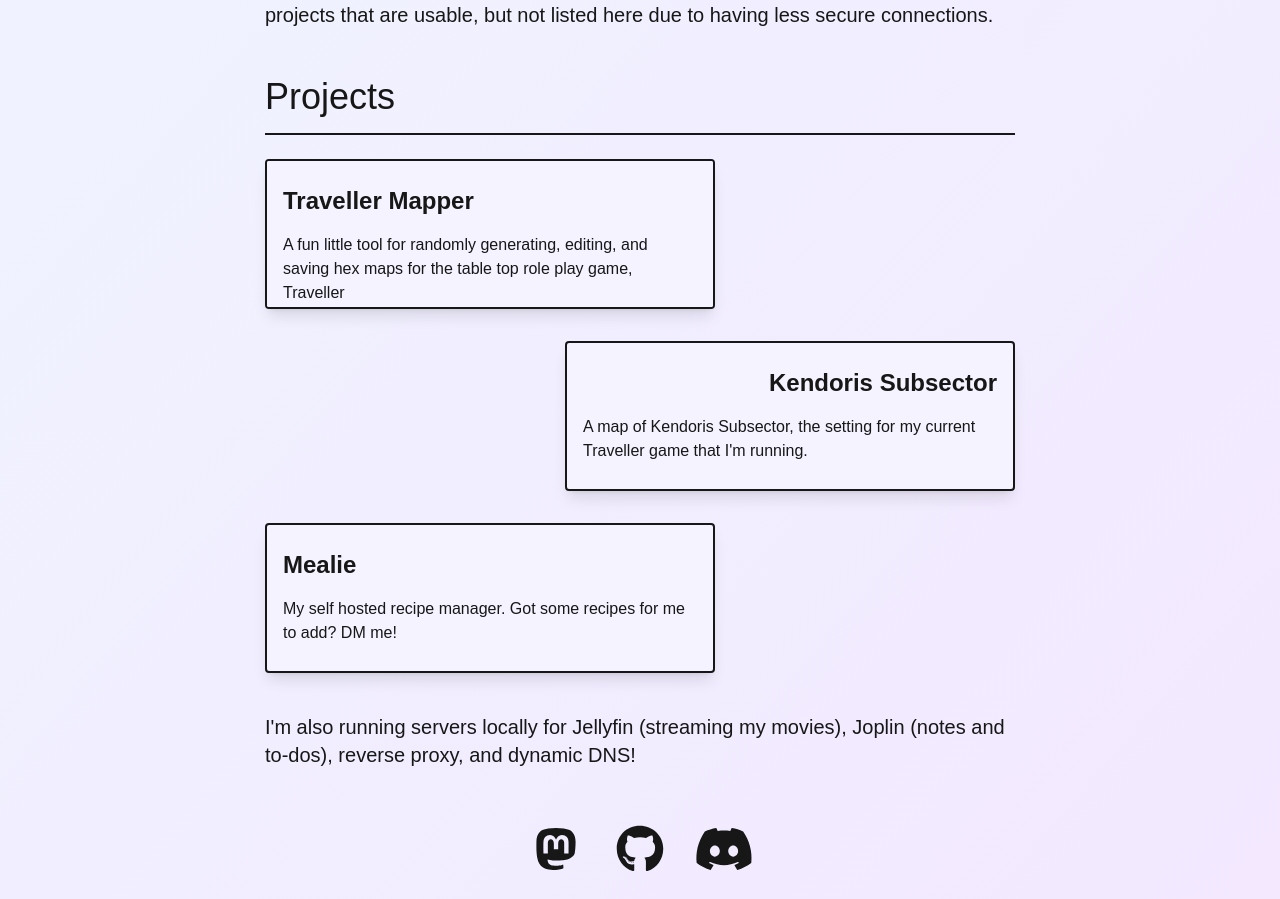
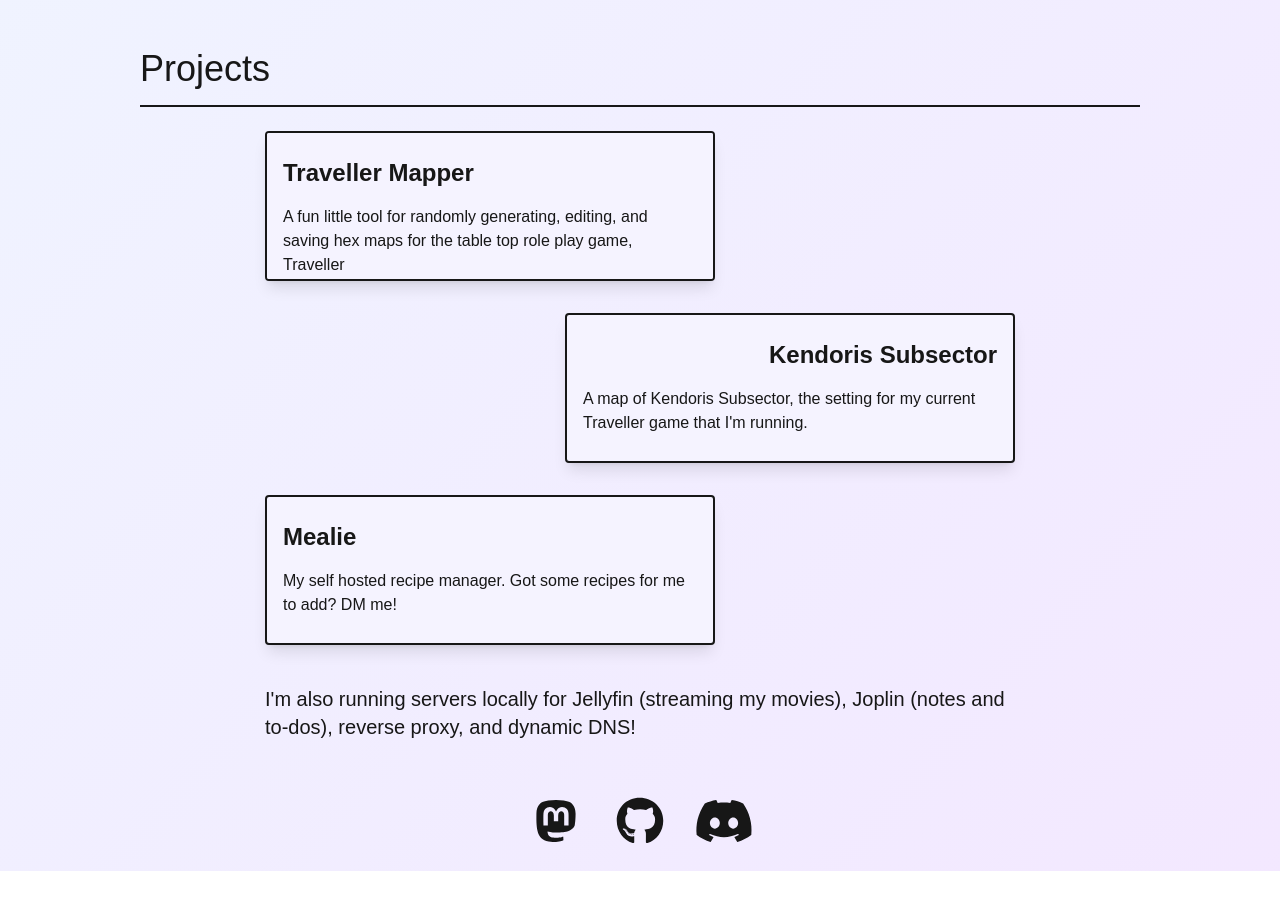
Before and after one commit to ellebell43/my-website, a Next.js app: page / in a window 1280 px wide. Shown: the part 581-1480 px from the top of the page. After the commit the page ends 1452 px from the top, so only its background shows below. Built offline with nearby package versions, Linux system fonts and the light colour scheme; a web font is replaced by a local one.

Commit message:
styling
Changed some text sizes and div widths

```diff
--- a/app/kendoris/page.tsx
+++ b/app/kendoris/page.tsx
@@ -20,7 +20,9 @@ export default async function Page() {
   return (
     <PrimaryPageWrapper>
       <h1>Kendoris Subsecotr</h1>
-      <MDParse content={content} noContainer={true} />
+      <div className="text-lg">
+        <MDParse content={content} noContainer={true} />
+      </div>
     </PrimaryPageWrapper>
   )
 }
--- a/app/page.tsx
+++ b/app/page.tsx
@@ -23,7 +23,7 @@ export default function Page() {
       <p className="text-xl my-4">I really enjoy self-hosting things, and all my projects (including this site) are self-hosted. I'm currently working on setting up an email server. I have a couple other projects that are usable, but not listed here due to having less secure connections.</p>
 
       <h2 className="border-b-2 mt-12 mb-6 text-4xl pb-4">Projects</h2>
-      <div className="flex flex-col gap-8">
+      <div className="flex flex-col gap-8 max-w-[750px] mx-auto">
         <ProjectCard href="/mapper" title="Traveller Mapper" description="A fun little tool for randomly generating, editing, and saving hex maps for the table top role play game, Traveller" />
         <ProjectCard href="/kendoris" title="Kendoris Subsector" description="A map of Kendoris Subsector, the setting for my current Traveller game that I'm running." right={true} />
         <ProjectCard href="https://recipes.ellebell.dev/g/the-council/" title="Mealie" description="My self hosted recipe manager. Got some recipes for me to add? DM me!" />
--- a/lib/components/primary-page-wrapper.tsx
+++ b/lib/components/primary-page-wrapper.tsx
@@ -5,7 +5,7 @@ const winkySans = Winky_Sans({ weight: "500", subsets: ["latin"] })
 export default function PrimaryPageWrapper(props: { children: React.ReactNode }) {
   return (
     <div className={`p-6 from-blue-50 to-purple-100 dark:from-blue-900 dark:to-purple-900 bg-gradient-to-br min-h-screen ${winkySans.className} `}>
-      <div className="max-w-[750px] mx-auto relative">
+      <div className="max-w-[1000px] mx-auto relative">
         {props.children}
       </div>
     </div>
```
